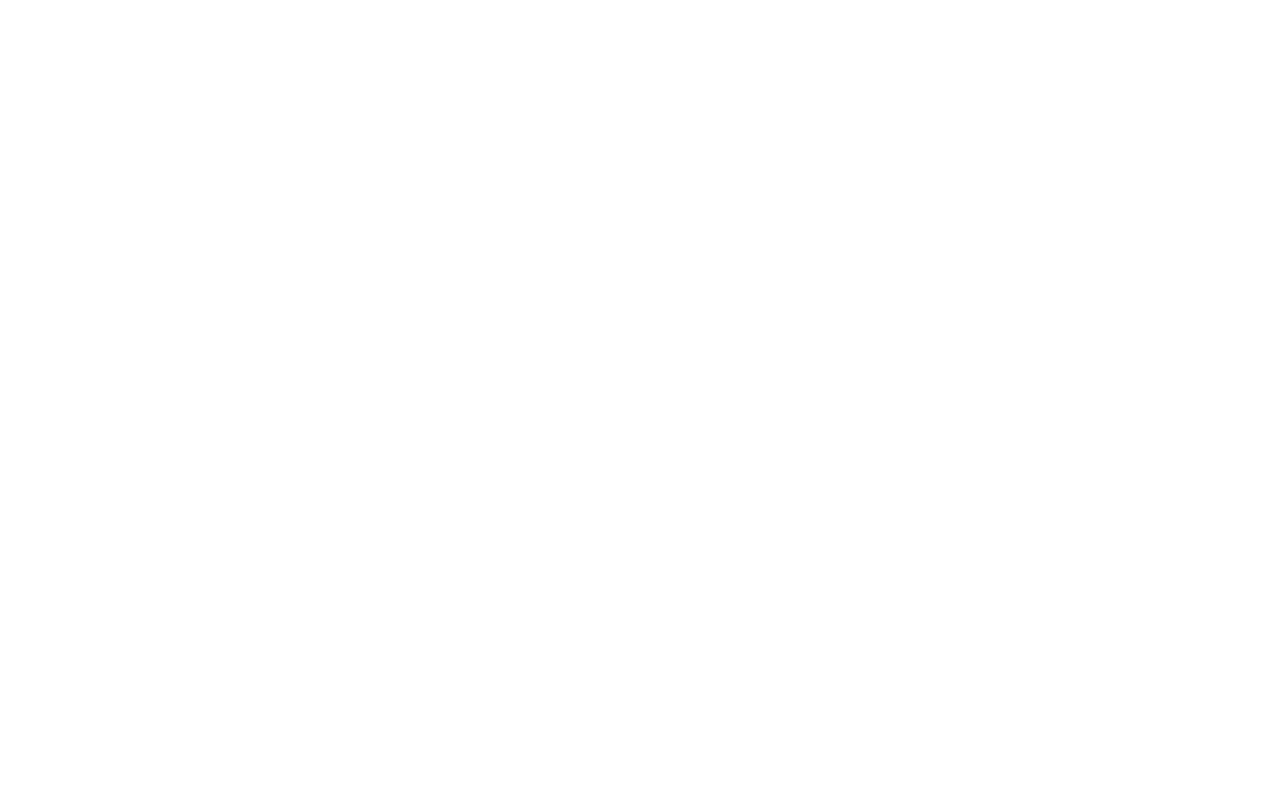
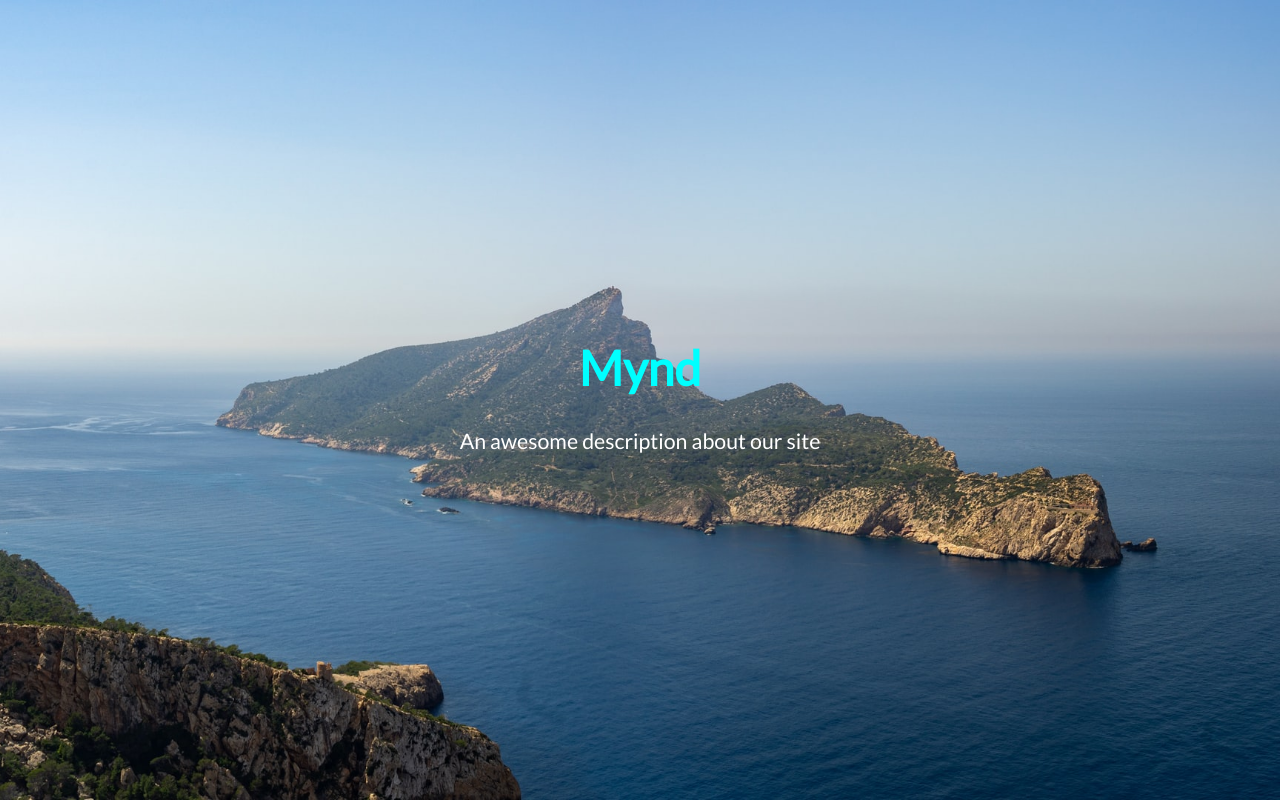
Before and after one commit to Team-25/Mynd, a React (Create React App) app in the folder Frontend/mynd/: page / in a window 1280 px wide. Built offline with nearby package versions, Linux system fonts and the light colour scheme.

Commit message:
[add] Set fall-back route

```diff
--- a/Frontend/mynd/src/App.tsx
+++ b/Frontend/mynd/src/App.tsx
@@ -9,8 +9,10 @@ function App() {
     <Router>
       <Switch>
         <Route path="/home">
-          <HeroSection name="Alex"/>
-          <StudentReviewsPage />
+        </Route>
+        <Route>
+          {/* TODO If user logged in show Home-user, otherwise Home */}
+          <Home />
         </Route>
       </Switch>
     </Router>
```
